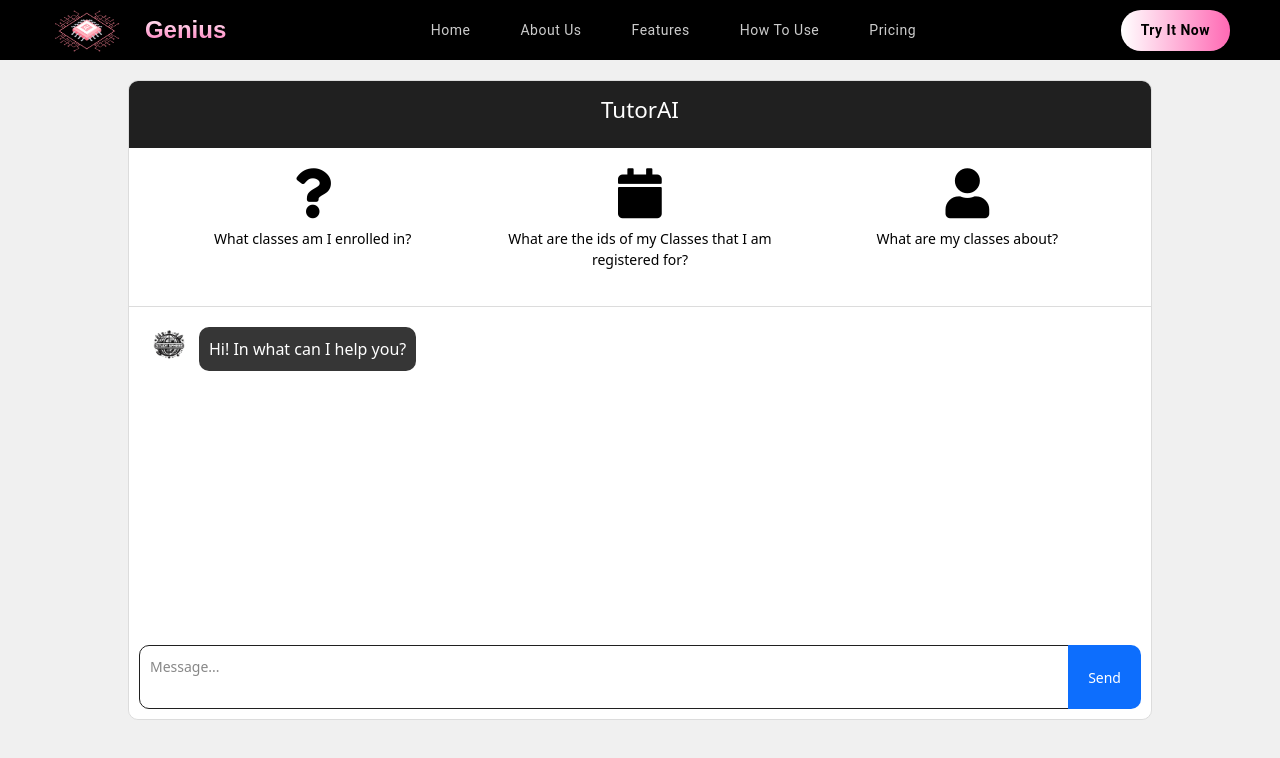
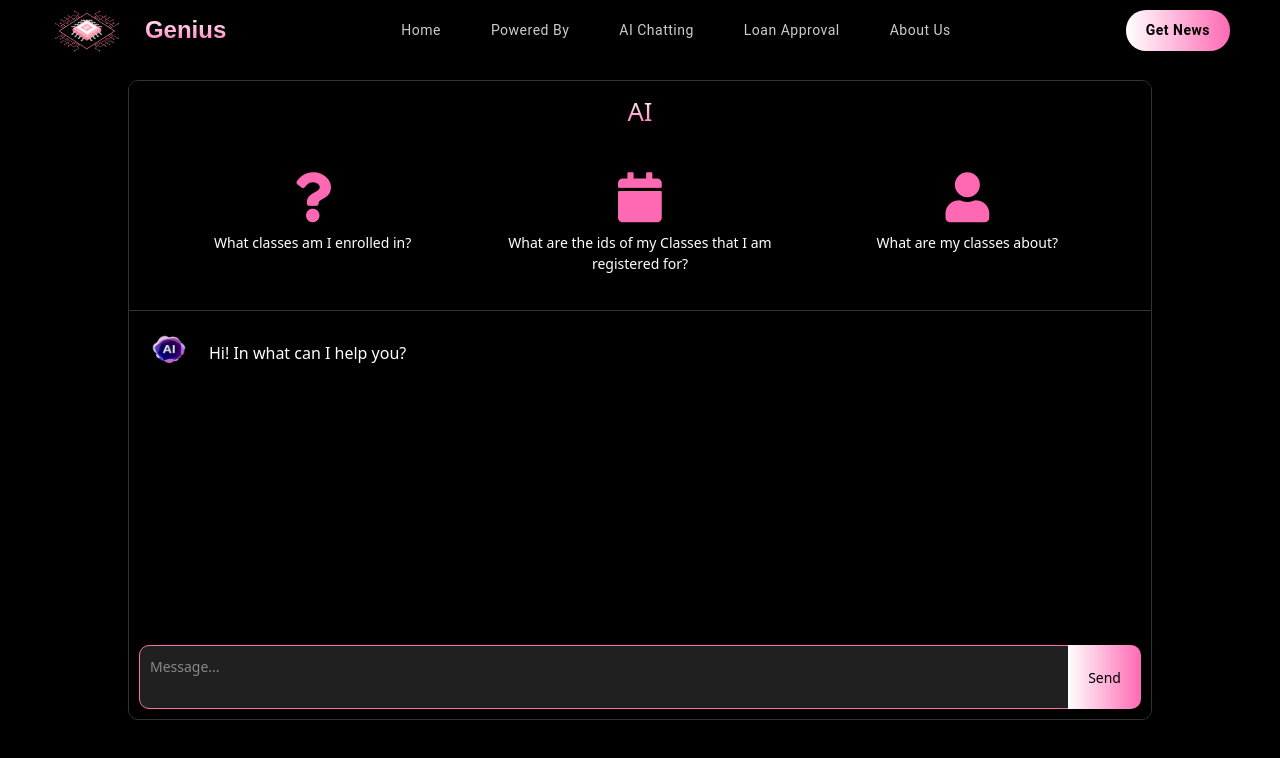
Before and after one commit to mirelesDavid/SmartAprrove, a React (Create React App) app in the folder client/hack24/: page /chatbot in a window 1280 px wide. Shown: the top 758 px of the page. Built offline with nearby package versions, Linux system fonts and the light colour scheme.

Commit message:
chatbot changes

```diff
--- a/client/hack24/src/Components/BotonesChatBot.css
+++ b/client/hack24/src/Components/BotonesChatBot.css
@@ -2,27 +2,27 @@
   display: flex;
   justify-content: space-around;
   padding: 20px;
-  background: #ffffff; /* Fondo blanco */
-  border-bottom: 1px solid #dcdcdc; /* Borde inferior */
+  background: black; /* Fondo negro */
+  border-bottom: 1px solid #333333; /* Borde inferior oscuro */
 }
 
 .button {
-  flex: 1; /* Ajusta todos los botones al mismo tamaño */
+  flex: 1;
   display: flex;
   flex-direction: column;
   align-items: center;
   text-align: center;
   cursor: pointer;
-  color: black; /* Color del texto negro */
+  color: white; /* Texto blanco */
 }
 
 .button i {
-  font-size: 50px; /* Tamaño uniforme para todos los íconos */
-  color: black; /* Color de los íconos negro */
+  font-size: 50px;
+  color: #ff69b4; /* Íconos en color rosa */
 }
 
 .button p {
   margin-top: 10px;
   font-size: 14px;
-  color: black; /* Color del texto negro */
+  color: white; /* Texto blanco */
 }
--- a/client/hack24/src/Components/ChatInput.css
+++ b/client/hack24/src/Components/ChatInput.css
@@ -8,7 +8,7 @@
   .chat-input textarea {
     flex: 1;
     padding: 10px;
-    border: 1px solid #202020;
+    border: 1px solid #000000;
     border-radius: 10px 0 0 10px;
     resize: none;
     font-size: 14px;
--- a/client/hack24/src/Components/ChatMessage.jsx
+++ b/client/hack24/src/Components/ChatMessage.jsx
@@ -5,7 +5,7 @@ const ChatMessage = ({ message }) => {
   const className = message.sender === 'user' ? 'chat outgoing' : 'chat incoming';
   return (
     <li className={className}>
-      {message.sender === 'bot' && <img src="/logo.png" alt="Logo AI" className="logoAi" />}
+      {message.sender === 'bot' && <img src="/newAi.png" alt="Logo AI" className="logoAi" />}
       <p>{message.text}</p>
     </li>
   );
--- a/client/hack24/src/Components/NavBar.jsx
+++ b/client/hack24/src/Components/NavBar.jsx
@@ -1,25 +1,38 @@
 import React from 'react';
-import { useNavigate } from 'react-router-dom';
+import { useNavigate, useLocation } from 'react-router-dom';
 import './NavBar.css';
 
-const NavBar = () => {
+const NavBar = ({ scrollToPoweredBy, scrollToTop }) => {
   const navigate = useNavigate();
+  const location = useLocation(); // Usamos useLocation para obtener la ruta actual
+
+  // Función para manejar el click en "Home"
+  const handleHomeClick = () => {
+    if (location.pathname === '/') {
+      // Si ya estamos en la página principal, hacemos scroll hacia el inicio
+      scrollToTop();
+    } else {
+      // Si estamos en otra página, navegamos a la página principal
+      navigate('/');
+    }
+  };
 
   return (
     <div className="navbar">
-      {/* Envuelve el logo y el texto dentro de un div con el onClick */}
-      <div className="navbar-logo" onClick={() => navigate('/')} style={{ cursor: 'pointer' }}>
+      <div className="navbar-logo" onClick={handleHomeClick} style={{ cursor: 'pointer' }}>
         <img src="/ai.png" alt="Genius Logo" className="navbar-logo-img" />
         <span className="navbar-logo-text">Genius</span>
       </div>
       <div className="nav-links">
-        <button className="nav-button" onClick={() => navigate('/')}>Home</button>
-        <button className="nav-button" onClick={() => navigate('/chatbot')}>About Us</button>
-        <button className="nav-button" onClick={() => navigate('/features')}>Features</button>
-        <button className="nav-button" onClick={() => navigate('/how-to-use')}>How To Use</button>
-        <button className="nav-button" onClick={() => navigate('/pricing')}>Pricing</button>
+        <button className="nav-button" onClick={handleHomeClick}>Home</button>
+        <button className="nav-button" onClick={scrollToPoweredBy}>Powered By</button>
+        {/* Navegación a la página de AI Chatting */}
+        <button className="nav-button" onClick={() => navigate('/chatbot')}>AI Chatting</button>
+        {/* Navegación a la página de Loan Approval */}
+        <button className="nav-button" onClick={() => navigate('/wallet')}>Loan Approval</button>
+        <button className="nav-button" onClick={() => navigate('/')}>About Us</button>
       </div>
-      <button className="nav-button try-now" onClick={() => navigate('/try-now')}>Try It Now</button>
+      <button className="nav-button try-now" onClick={() => navigate('/try-now')}>Get News</button>
     </div>
   );
 };
--- a/client/hack24/src/Pages/ChatBot.css
+++ b/client/hack24/src/Pages/ChatBot.css
@@ -3,14 +3,14 @@
   justify-content: center;
   align-items: center;
   height: 100vh;
-  background: #f0f0f0;
+  background: black; /* Fondo negro como en la página principal */
 }
 
 .chatbot {
   width: 80%;
   height: 80%;
-  background: #fff;
-  border: 1px solid #dcdcdc;
+  background: #000000; /* Fondo oscuro para el chatbot */
+  border: 1px solid #333333; /* Borde oscuro */
   border-radius: 10px;
   overflow: hidden;
   display: flex;
@@ -18,7 +18,7 @@
 }
 
 .chatbot header {
-  background: #202020;
+  background: #000000;
   padding: 16px;
   text-align: center;
   display: flex;
@@ -27,13 +27,16 @@
 }
 
 .chatbot header h2 {
-  color: #fff;
-  font-size: 1.4rem;
+  color: #ff69b4;
+  font-size: 1.6rem;
   margin-top: 0;
+  background: -webkit-linear-gradient(#ffffff, #ff69b4);
+  -webkit-background-clip: text;
+  -webkit-text-fill-color: transparent;
 }
 
-.headerXd{
-  background: #202020;
+.headerXd {
+  background: #000000;
   padding: 16px;
   text-align: center;
   display: flex;
@@ -41,17 +44,20 @@
   align-items: center;
 }
 
-.headerXd h2{
-  color: #fff;
-  font-size: 1.4rem;
+.headerXd h2 {
+  color: #ff69b4;
+  font-size: 1.6rem;
   margin-top: 0;
+  background: -webkit-linear-gradient(#ffffff, #ff69b4);
+  -webkit-background-clip: text;
+  -webkit-text-fill-color: transparent;
 }
 
 .chatbox {
   flex: 1;
   overflow-y: auto;
   padding: 20px;
-  background: #ffffff;
+  background: #000000; /* Fondo oscuro del chat */
 }
 
 .chat {
@@ -69,22 +75,53 @@
   max-width: 75%;
   padding: 10px;
   border-radius: 10px;
+  color: white; /* Texto blanco */
 }
 
 .outgoing p {
-  background: #202020;
+  background: #ff69b4; /* Color de fondo para los mensajes del usuario */
   color: #fff;
   margin-left: auto;
 }
 
 .incoming p {
-  background: #363636;
+  background: #000000; /* Color oscuro para los mensajes del bot */
   color: #fff;
 }
 
-@media (max-width: 1000px) {
-  .chatbot-container {
-    margin-left: 80px;
+.chat-input {
+  display: flex;
+  padding: 10px;
+  background: #000000; /* Fondo oscuro */
+  border-radius: 0 0 10px 10px;
+}
 
-  }
+.chat-input textarea {
+  flex: 1;
+  padding: 10px;
+  border: 1px solid #ff69b4; /* Borde del input con gradiente */
+  border-radius: 10px 0 0 10px;
+  resize: none;
+  font-size: 14px;
+  outline: none;
+  background: #202020; /* Fondo oscuro */
+  color: white;
 }
+
+.chat-input button {
+  padding: 10px 20px;
+  background: linear-gradient(90deg, #ffffff 0%, #ff69b4 100%);
+  color: black;
+  border: none;
+  border-radius: 0 10px 10px 0;
+  cursor: pointer;
+  font-size: 14px;
+  margin-left: -1px;
+  outline: none;
+  transition: background-color 0.3s ease;
+}
+
+.chat-input button:hover {
+  background: linear-gradient(90deg, #ff1493 0%, #ff69b4 100%);
+  color: #ffffff;
+}
--- a/client/hack24/src/Pages/ChatBot.jsx
+++ b/client/hack24/src/Pages/ChatBot.jsx
@@ -41,7 +41,7 @@ const ChatBot = () => {
       <div className="chatbot-container">
         <div className="chatbot">
           <div className='headerXd'>
-            <h2 id='titleXd'>TutorAI</h2>
+            <h2 id='titleXd'>AI</h2>
           </div>
           {showButtons && <Botones onButtonClick={handleButtonClick} />}
           <ul className="chatbox">
--- a/client/hack24/src/Pages/MainPage.jsx
+++ b/client/hack24/src/Pages/MainPage.jsx
@@ -1,27 +1,54 @@
-import React from 'react';
+import React, { useRef } from 'react';
 import NavBar from '../Components/NavBar';
+import { useNavigate } from 'react-router-dom';
 import './MainPage.css';
 
 const MainPage = () => {
+  const navigate = useNavigate();
+
+  // Creamos refs para las secciones
+  const poweredBySectionRef = useRef(null);
+  const analyticsSectionRef = useRef(null);
+  const bodyContainerRef = useRef(null); // Ref para el body-container
+
+  // Función para hacer scroll a la sección "Powered By"
+  const scrollToPoweredBy = () => {
+    poweredBySectionRef.current.scrollIntoView({ behavior: 'smooth' });
+  };
+
+  // Función para hacer scroll a la primera "Analytics Section"
+  const scrollToAnalyticsSection = () => {
+    analyticsSectionRef.current.scrollIntoView({ behavior: 'smooth' });
+  };
+
+  // Función para hacer scroll al inicio del body-container (Home)
+  const scrollToTop = () => {
+    bodyContainerRef.current.scrollIntoView({ behavior: 'smooth' });
+  };
+
   return (
     <div className="main-container">
-      <NavBar />
+      <NavBar
+        scrollToPoweredBy={scrollToPoweredBy}
+        scrollToAnalyticsSection={scrollToAnalyticsSection}
+        scrollToTop={scrollToTop} // Pasamos la función de scroll al inicio
+      />
       <div className="content">
-        <div className="body-container">
+        <div className="body-container" ref={bodyContainerRef}>
           <div className="hero-section">
             <h1>Examine the Potential of Genius's AI Chatting</h1>
             <p>
               At Genius, we believe in the power of artificial intelligence to transform the way you work and create. Our platform offers a suite of advanced AI tools designed to revolutionize your writing, coding, and media creation processes.
             </p>
             <div className="button-container">
-              <button className="cta-button">Get Started</button>
-              <button className="cta-button secondary-button">Watch Video</button>
+              <button className="cta-button" onClick={() => navigate('/chatbot')}>Use AI Chatting</button>
+              <button className="cta-button secondary-button" onClick={() => navigate('/wallet')}>Loan Approval</button>
             </div>
           </div>
         </div>
-        {/* Nueva sección de logos */}
-        <div className="logos-section">
-        <h2>Powered By</h2>
+        {/* Sección de logos */}
+        <div className="logos-section" ref={poweredBySectionRef}>
+          <h2>Powered By</h2>
           <div className="logos-container">
             <img src="/tensorflow.png" alt="Company 1" className="company-logo company-logo1" />
             <img src="/openvino.png" alt="Company 2" className="company-logo company-logo2" />
@@ -29,7 +56,7 @@ const MainPage = () => {
             <img src="/frida.png" alt="Company 4" className="company-logo company-logo4" />
           </div>
         </div>
-        <div className="analytics-section">
+        <div className="analytics-section" ref={analyticsSectionRef}>
           <div className="analytics-content">
             <img src="/ai.png" alt="Analytics Image" className="analytics-image" />
             <div className="analytics-text">
@@ -46,10 +73,21 @@ const MainPage = () => {
               <p>Use our built-in analytics dashboard to pull valuable insights and monitor the value of your Krypto portfolio over time.</p>
               <button className="cta-button analytics-button">View Our Pricing</button>
             </div>
-            <img src="/ai.png" alt="Analytics Image" className="analytics-image" />
+            <img src="/bank.png" alt="Analytics Image" className="analytics-image1" />
           </div>
         </div>
       </div>
+      {/* Footer */}
+      <footer className="footer">
+        <div className="footer-content">
+          <p>© 2024 Genius AI. All rights reserved.</p>
+          <div className="footer-links">
+            <a href="/privacy-policy">Privacy Policy</a>
+            <a href="/terms-of-service">Terms of Service</a>
+            <a href="/contact">Contact Us</a>
+          </div>
+        </div>
+      </footer>
     </div>
   );
 };
```
Also changed, not shown: client/hack24/src/Pages/MainPage.css (+50 -7 lines), client/hack24/public/bank.png (added), client/hack24/public/newAI.png (added).
